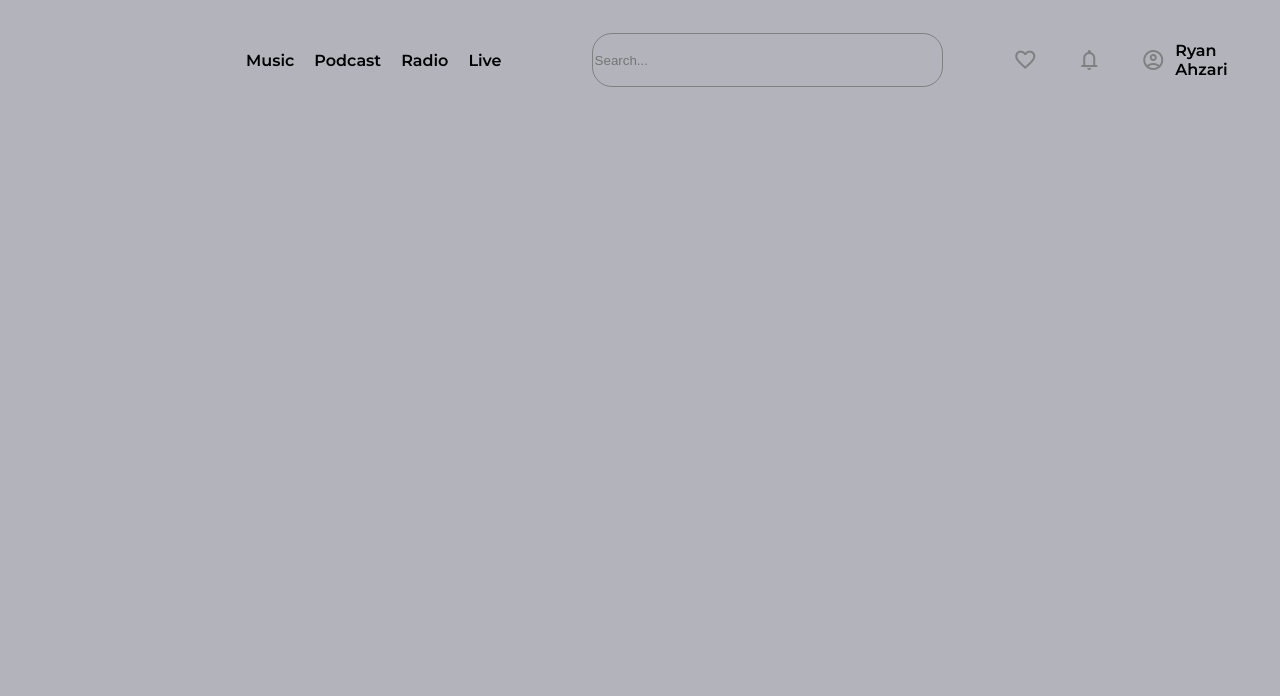
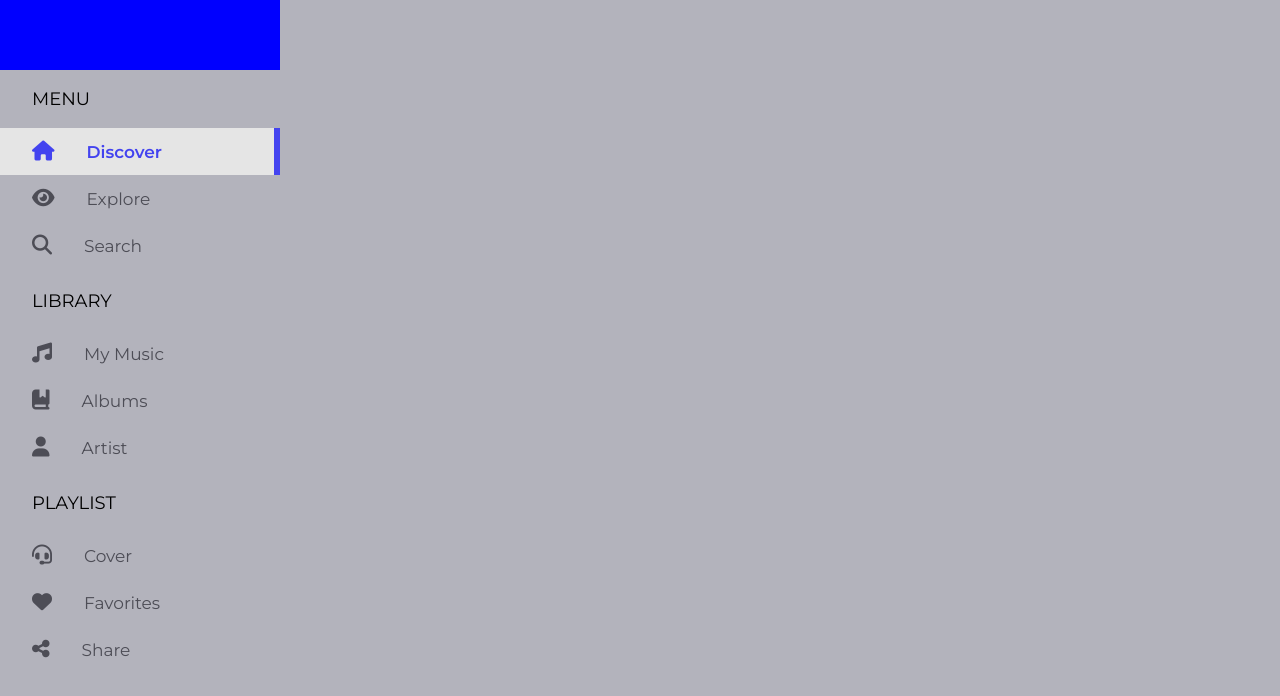
Before and after one commit to okhot/mymusic, a React (Create React App) app: page / in a window 1280 px wide. Shown: the top 696 px of the page. Built offline with nearby package versions, Linux system fonts and the light colour scheme.

Commit message:
getting done with left side bar

```diff
--- a/src/App.js
+++ b/src/App.js
@@ -2,11 +2,12 @@
 import './App.css';
 import { BrowserRouter as Router, Routers, Routes } from 'react-router-dom';
 import NavBar from './Components/NavBar/NavBar';
+import SideBar from './Components/sidebar/SideBar';
 
 function App() {
   return (
    <Router>
-    <NavBar />
+    <SideBar/>
    </Router>
   );
 }
--- /dev/null
+++ b/src/Components/sidebar/SideBar.css
@@ -0,0 +1,56 @@
+.side-bar
+{
+    position: fixed;
+    width: 280px;
+    top: 0px;
+    overflow: scroll;
+    height: 670px;
+
+}
+.side-bar .logo
+{
+    background-color: blue;
+    height: 70px;
+}
+.side-bar::-webkit-scrollbar
+{
+  display: none;
+}
+.side-bar__list
+{
+    list-style: none;
+    color: #4D4D56;
+    padding-left: 0px;
+    padding-bottom: 0.2rem;
+
+}
+.side-bar__item
+{
+    font-size: 17px;
+    padding: 13px 0px;
+    margin: 0;
+}
+.side-bar__item.active
+{
+    background-color: #e5e5e5;
+    font-weight: 600;
+    color: #4343EF;
+    border-right: 6px solid #4343EF;
+}
+.side-bar__item:hover
+{
+    background-color: #ececec;
+}
+.side-bar__item i
+{
+    margin: 0 2rem;
+    font-size: 20px;
+}
+.side-bar h3
+{
+    margin-left: 2rem;
+    font-size: 18px;
+    font-weight: 400;
+    color: #000;
+
+}
--- /dev/null
+++ b/src/Components/sidebar/SideBar.js
@@ -0,0 +1,41 @@
+import React from 'react'
+import './SideBar.css'
+
+function SideBar() {
+  return (
+    <div className='side-bar'>
+        <div className='logo'>
+          <img></img>
+        </div>
+        <ul className='side-bar__list'>
+            <h3>MENU</h3>
+            <li className='side-bar__item active'><i class="fa-solid fa-house"></i>Discover</li>
+            <li className='side-bar__item'><i class="fa-solid fa-eye"></i>Explore</li>
+            <li className='side-bar__item'><i class="fa-solid fa-search"></i>Search</li>
+        </ul>
+        <ul className='side-bar__list'>
+          <h3>LIBRARY</h3>
+            <li className='side-bar__item'><i class="fa-solid fa-music"></i>My Music</li>
+            <li className='side-bar__item'><i class="fa-solid fa-book-bookmark"></i>Albums</li>
+            <li className='side-bar__item'><i class="fa-solid fa-user"></i>Artist</li>
+        </ul>
+        <ul className='side-bar__list'>
+          <h3>PLAYLIST</h3>
+            <li className='side-bar__item'><i class="fa-solid fa-headset"></i>Cover</li>
+            <li className='side-bar__item'><i class="fa-solid fa-heart"></i>Favorites</li>
+            <li className='side-bar__item'><i class="fa-solid fa-share-nodes"></i>Share</li>
+            <li className='side-bar__item'><i class="fa-solid fa-download"></i>Downloade</li>
+        </ul>
+        <ul className='side-bar__list'>
+          <h3>OTHERS</h3>
+            <li className='side-bar__item'><i class="fa-solid fa-gear"></i>Setting</li>
+            <li className='side-bar__item'><i class="fa-solid fa-book-bookmark"></i>Logout</li>
+        </ul>
+
+
+
+    </div>
+  )
+}
+
+export default SideBar
```
